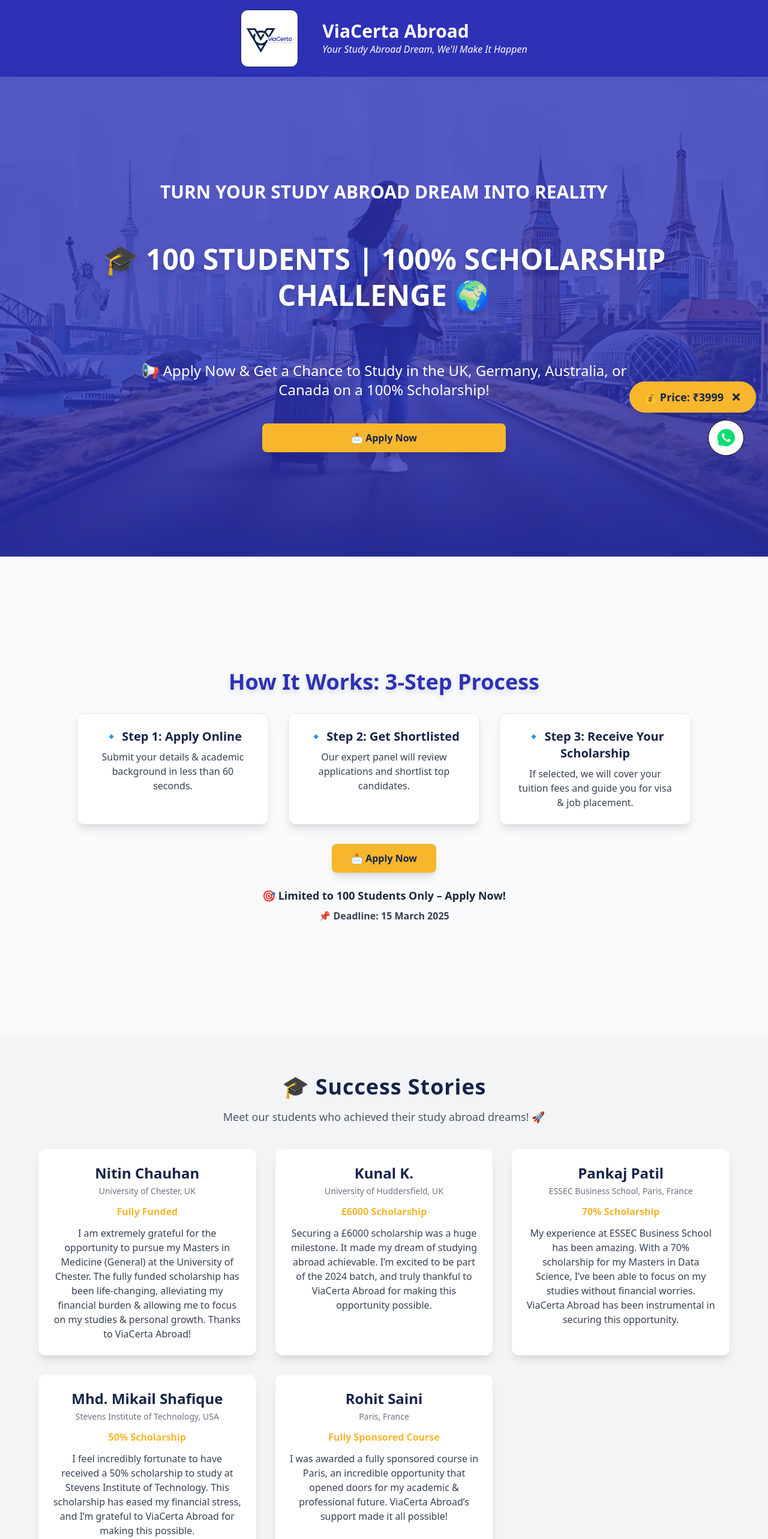
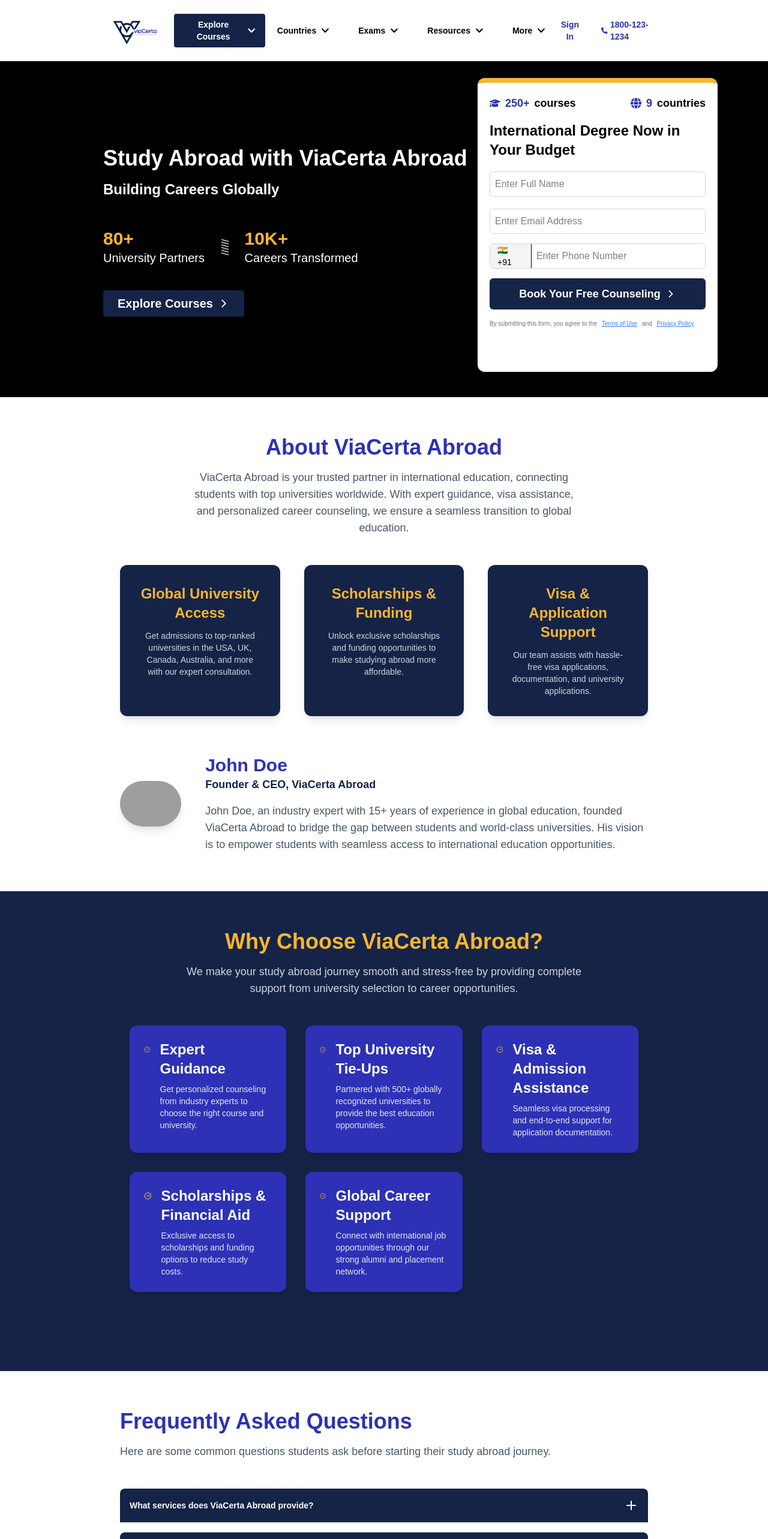
Before and after one commit to sanketkedare/viacertaabroad_main, a Next.js app: page / in a window 1280 px wide. Shown: the top 2566 px of the page at 60% size. Built offline with nearby package versions, Linux system fonts and the light colour scheme; grey boxes are pictures that could not be loaded.

Commit message:
Main Project Started

```diff
--- a/package.json
+++ b/package.json
@@ -15,7 +15,7 @@
     "react": "^19.0.0",
     "react-dom": "^19.0.0",
     "react-icons": "^5.5.0",
-    "via_certa_abroad": "file:../via_certa_abroad"
+    "via_certa_abroad": "file:../via_certa_abroad - main"
   },
   "devDependencies": {
     "@tailwindcss/postcss": "^4",
--- a/src/Students.json
+++ /dev/null
@@ -1,37 +0,0 @@
-[
-    {
-      "name": "Nitin Chauhan",
-      "university": "University of Chester, UK",
-      "scholarship": "Fully funded",
-      "program": "Masters in Medicine (General)",
-      "testimonial": "I am extremely grateful for the opportunity to pursue my Masters in Medicine (General) at the University of Chester. The fully funded scholarship I received has been life-changing, alleviating my financial burden & allowing me to focus on my studies & personal growth. This journey was made possible thanks to the exceptional support from ViaCerta Abroad, & I can’t wait to continue my academic & professional journey in medicine."
-    },
-    {
-      "name": "Kunal K.",
-      "university": "University of Huddersfield, UK",
-      "scholarship": "£6000",
-      "program": "Not specified",
-      "testimonial": "Securing a £6000 scholarship from the University of Huddersfield was a huge milestone for me. It’s a recognition of my hard work & dedication, & it has made my dream of studying abroad even more achievable. I am excited to be part of the 2024 batch, & the scholarship has eased my financial concerns. I am truly thankful to ViaCerta Abroad for making this opportunity possible & look forward to enhancing my knowledge & skills in the UK."
-    },
-    {
-      "name": "Pankaj Patil",
-      "university": "ESSEC Business School, Paris, France",
-      "scholarship": "70%",
-      "program": "Masters in Data Science",
-      "testimonial": "My experience at ESSEC Business School in Paris has been amazing. With a 70% scholarship for my Masters in Data Science, I’ve been able to focus entirely on my studies without financial worries. Paris is a great place to grow academically, & ViaCerta Abroad has been instrumental in securing this opportunity. I’m grateful for their support & excited to keep pushing toward my career goals."
-    },
-    {
-      "name": "Mhd. Mikail Shafique",
-      "university": "Stevens Institute of Technology, USA",
-      "scholarship": "50%",
-      "program": "Not specified",
-      "testimonial": "I feel incredibly fortunate to have received a 50% scholarship to pursue my studies at Stevens Institute of Technology in the USA. This scholarship has eased my financial stress, & I’m grateful for the chance to study at such a prestigious institution. I owe a big thanks to ViaCerta Abroad for helping me secure this opportunity, & I look forward to building a successful career in tech."
-    },
-    {
-      "name": "Rohit Saini",
-      "university": "Paris, France",
-      "scholarship": "Fully Sponsored",
-      "program": "Not specified",
-      "testimonial": "I was fortunate to be awarded a fully sponsored course in Paris, an incredible opportunity that opened doors for my academic & professional future. Studying in a city full of innovation & inspiration has been amazing, & ViaCerta Abroad’s support made it all possible. I’m beyond excited to be here, learning & growing, & I am thankful to ViaCerta Abroad for making this dream come true."
-    }
-  ]
--- a/src/app/page.js
+++ b/src/app/page.js
@@ -1,129 +1,19 @@
-"use client";
+import About from "@/components/About/About";
+import FAQs from "@/components/About/FAQs";
+import WhyViaCerta from "@/components/About/WhyViaCerta";
+import Footer from "@/components/Footer/Footer";
+import HeroSection from "@/components/HeroSection/HeroSection";
+import Navbar from "@/components/Navbar/Navbar";
 
-import ApplicationForm from "@/components/LaunchEvent/ApplicationForm";
-import Eligibility from "@/components/LaunchEvent/Eligibility";
-import FAQ from "@/components/LaunchEvent/FAQ";
-import Footer from "@/components/LaunchEvent/Footer";
-import HeroSection from "@/components/LaunchEvent/HeroSection";
-import HIW from "@/components/LaunchEvent/HIW";
-import SuccessStories from "@/components/LaunchEvent/SuccessStories";
-
-import Head from "next/head";
-import React, { useState } from "react";
-import { IoLogoWhatsapp } from "react-icons/io";
-
-const ScholarshipLandingPage = () => {
-  const [formOpen, setFormOpen] = useState(false);
-  const phoneNumber = "+918376895692";
-  const WHATSAPP_URL = `https://wa.me/${phoneNumber}`;
-
-  const structuredData = {
-    "@context": "https://schema.org",
-    "@type": "EducationalOccupationalProgram",
-    "name": "100% Scholarship Challenge",
-    "provider": {
-      "@type": "EducationalOrganization",
-      "name": "ViaCerta Abroad",
-      "url": "https://yourwebsite.com",
-      "logo": "https://yourwebsite.com/viaCerta-logo.png"
-    },
-    "educationalProgramMode": "Online and Offline",
-    "offers": {
-      "@type": "Offer",
-      "price": "0",
-      "priceCurrency": "INR",
-      "availability": "https://schema.org/InStock",
-      "validThrough": "2025-12-31"
-    },
-    "hasCourse": [
-      {
-        "@type": "Course",
-        "name": "Bachelor’s Scholarships",
-        "description": "100% tuition coverage for Bachelor’s students.",
-      },
-      {
-        "@type": "Course",
-        "name": "Master’s Scholarships",
-        "description": "Fully funded scholarships for Master's programs."
-      }
-    ]
-  };
-
+export default function Home() {
   return (
-    <>
-      <Head>
-        <title>100% Scholarship Challenge | Study Abroad with ViaCerta</title>
-        <meta
-          name="description"
-          content="Apply for the 100% Scholarship Challenge and fulfill your study abroad dreams in the UK, Germany, Australia, or Canada. Get a fully-funded education with ViaCerta Abroad."
-        />
-        <meta
-          name="keywords"
-          content="scholarship, study abroad, 100% scholarship, international education, tuition-free study, abroad scholarships"
-        />
-        <meta name="viewport" content="width=device-width, initial-scale=1" />
-        <meta property="og:title" content="100% Scholarship Challenge | Study Abroad with ViaCerta" />
-        <meta
-          property="og:description"
-          content="Join the ViaCerta Abroad 100% Scholarship Challenge and get a fully funded education in top universities worldwide."
-        />
-        <meta property="og:image" content="https://yourwebsite.com/scholarship-banner.jpg" />
-        <meta property="og:type" content="website" />
-        <meta property="og:url" content="https://yourwebsite.com/scholarship" />
-        <meta name="twitter:card" content="summary_large_image" />
-        <meta name="twitter:title" content="100% Scholarship Challenge | Study Abroad with ViaCerta" />
-        <meta
-          name="twitter:description"
-          content="Apply now for a fully-funded scholarship in the UK, Germany, Australia, and Canada."
-        />
-        <meta name="twitter:image" content="https://yourwebsite.com/scholarship-banner.jpg" />
-        <script type="application/ld+json">{JSON.stringify(structuredData)}</script>
-      </Head>
-
-      <div className="relative bg-white text-[#152347] font-sans">
-        {formOpen && <ApplicationForm setFormOpen={setFormOpen} />}
-
-        {/* WhatsApp Floating Button */}
-        <a
-          href={WHATSAPP_URL}
-          target="_blank"
-          rel="noopener noreferrer"
-          className="fixed lg:bottom-10 bottom-4 lg:right-10 right-4 z-50"
-        >
-          <IoLogoWhatsapp className="text-green-400 text-6xl p-3 bg-white border border-black rounded-full" />
-        </a>
-
-        {/* Header */}
-        <header className="flex justify-center items-center py-4 bg-[#2c31b6] gap-4 md:gap-10 px-4">
-          <img
-            className="h-16 md:h-24 rounded-xl border bg-white"
-            src="/viaCerta-logo.png"
-            alt="ViaCerta Abroad - Study Abroad Scholarships"
-          />
-          <div className="text-left">
-            <h1 className="text-2xl md:text-3xl font-bold text-white">
-              ViaCerta Abroad
-            </h1>
-            <small className="text-white italic md:text-base">
-              Your Study Abroad Dream, We'll Make It Happen
-            </small>
-          </div>
-        </header>
-
-        {/* Main Content */}
-        <main>
-          <HeroSection setFormOpen={setFormOpen} />
-          <HIW setFormOpen={setFormOpen} />
-          <SuccessStories />
-          <Eligibility setFormOpen={setFormOpen} />
-          <FAQ setFormOpen={setFormOpen} />
-        </main>
-
-        {/* Footer */}
-        <Footer setFormOpen={setFormOpen} />
-      </div>
-    </>
+    <div className="w-full lg:overflow-hidden relative">
+      <Navbar/>
+      <HeroSection/>
+      <About/>
+      <WhyViaCerta/>
+      <FAQs/>
+      <Footer/>
+    </div>
   );
-};
-
-export default ScholarshipLandingPage;
+}
--- a/src/components/home.js
+++ /dev/null
@@ -1,19 +0,0 @@
-import About from "@/components/About/About";
-import FAQs from "@/components/About/FAQs";
-import WhyViaCerta from "@/components/About/WhyViaCerta";
-import Footer from "@/components/Footer/Footer";
-import HeroSection from "@/components/HeroSection/HeroSection";
-import Navbar from "@/components/Navbar/Navbar";
-
-export default function Home() {
-  return (
-    <div className="w-full lg:overflow-hidden relative">
-      <Navbar/>
-      <HeroSection/>
-      <About/>
-      <WhyViaCerta/>
-      <FAQs/>
-      <Footer/>
-    </div>
-  );
-}
```
Also changed, not shown: 1 other file (tests, documents, lock files or other folders).
